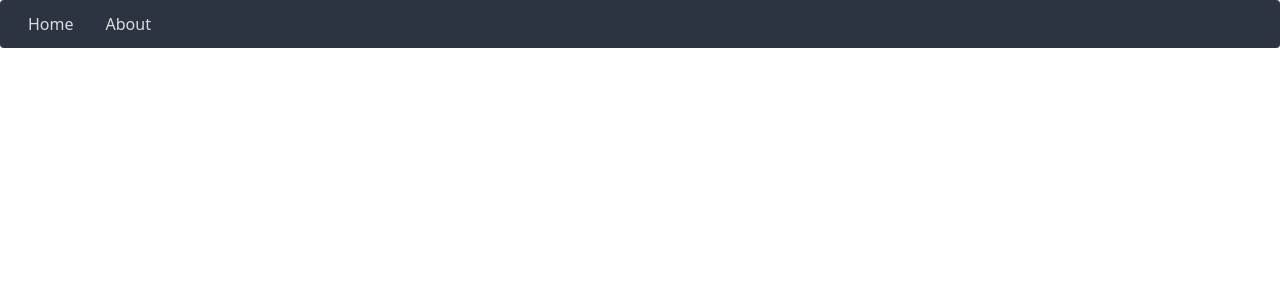
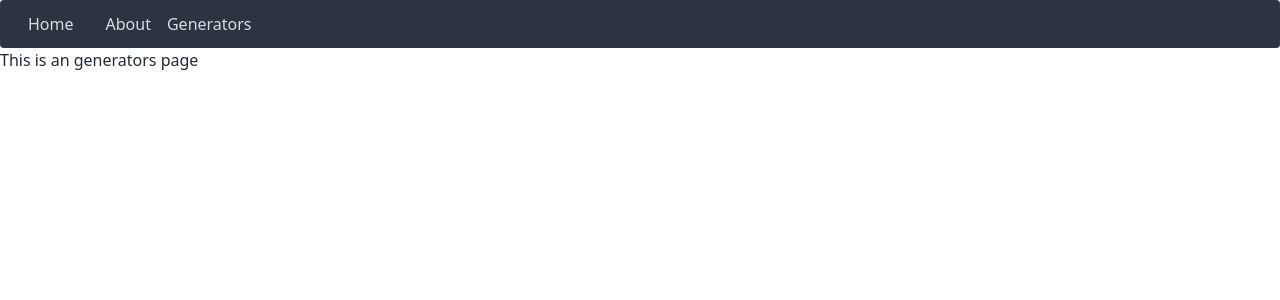
Before and after one commit to Yokosumi/useful-links, a Vue app: page /generators in a window 1280 px wide. Before the commit this address had no page. Shown: the top 300 px of the page. Built offline with nearby package versions, Linux system fonts and the light colour scheme.

Commit message:
added generator tab and accordion component

```diff
--- a/src/App.vue
+++ b/src/App.vue
@@ -11,6 +11,9 @@ import { RouterLink, RouterView } from 'vue-router'
       <div class="mx-4">
         <RouterLink to="/about">About</RouterLink>
       </div>
+      <div>
+        <RouterLink to="/generators">Generators</RouterLink>
+      </div>
     </nav>
   </header>
 
--- /dev/null
+++ b/src/components/header-accordion.vue
@@ -0,0 +1,23 @@
+<template>
+  <div class="collapse bg-base-200">
+    <input type="radio" name="my-accordion-1" checked="checked" />
+    <div class="collapse-title text-xl font-medium">Click to open this one and close others</div>
+    <div class="collapse-content">
+      <p>hello</p>
+    </div>
+  </div>
+  <div class="collapse bg-base-200">
+    <input type="radio" name="my-accordion-1" />
+    <div class="collapse-title text-xl font-medium">Click to open this one and close others</div>
+    <div class="collapse-content">
+      <p>hello</p>
+    </div>
+  </div>
+  <div class="collapse bg-base-200">
+    <input type="radio" name="my-accordion-1" />
+    <div class="collapse-title text-xl font-medium">Click to open this one and close others</div>
+    <div class="collapse-content">
+      <p>hello</p>
+    </div>
+  </div>
+</template>
--- a/src/router/index.js
+++ b/src/router/index.js
@@ -1,5 +1,7 @@
 import { createRouter, createWebHistory } from 'vue-router'
 import HomeView from '../views/HomeView.vue'
+import GeneratorsView from '../views/GeneratorsView.vue'
+import AboutView from '../views/AboutView.vue'
 
 const router = createRouter({
   history: createWebHistory(import.meta.env.BASE_URL),
@@ -12,10 +14,12 @@ const router = createRouter({
     {
       path: '/about',
       name: 'about',
-      // route level code-splitting
-      // this generates a separate chunk (About.[hash].js) for this route
-      // which is lazy-loaded when the route is visited.
-      component: () => import('../views/AboutView.vue')
+      component: AboutView
+    },
+    {
+      path: '/generators',
+      name: 'generators',
+      component: GeneratorsView
     }
   ]
 })
--- /dev/null
+++ b/src/views/GeneratorsView.vue
@@ -0,0 +1,5 @@
+<template>
+  <div>
+    <h1>This is an generators page</h1>
+  </div>
+</template>
```
